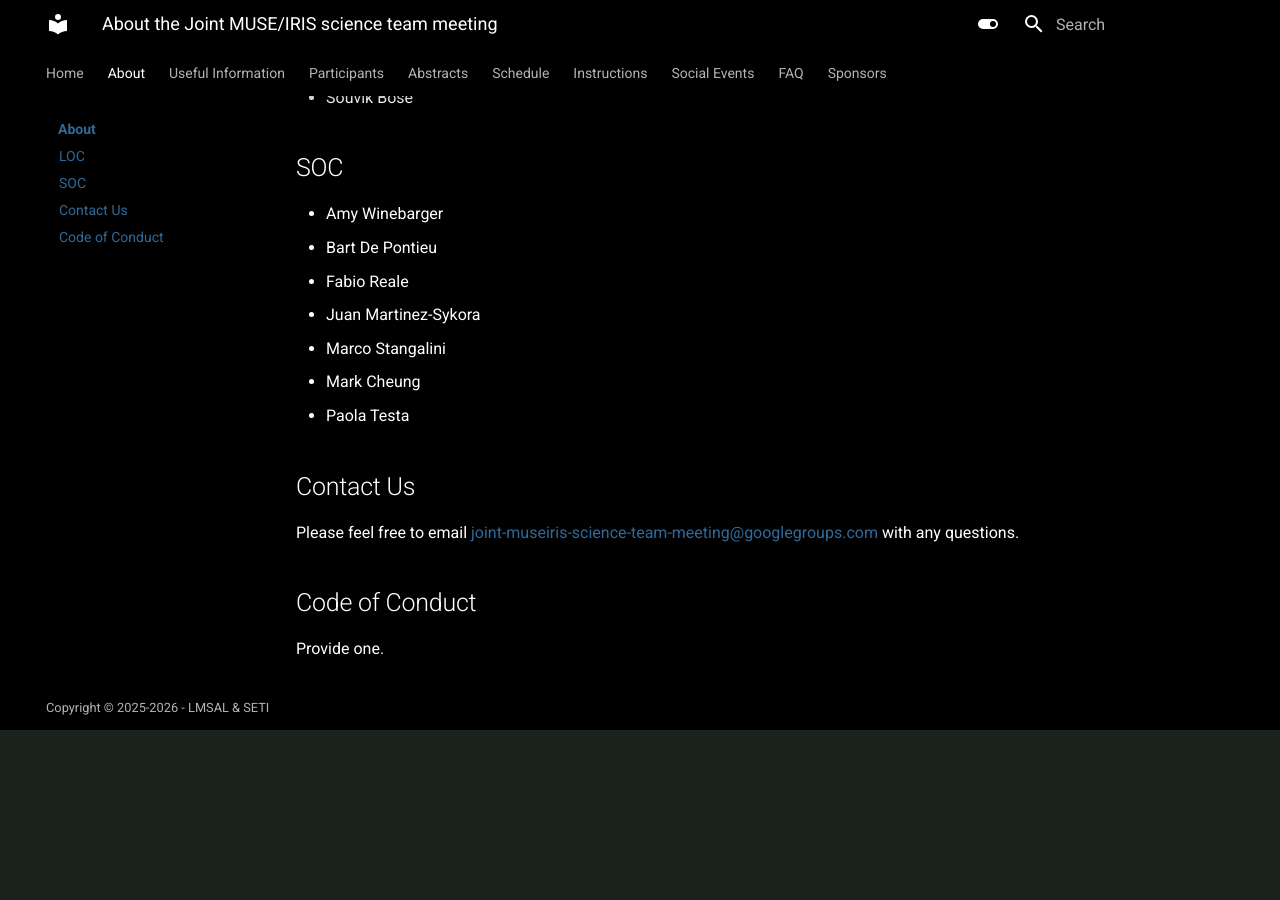
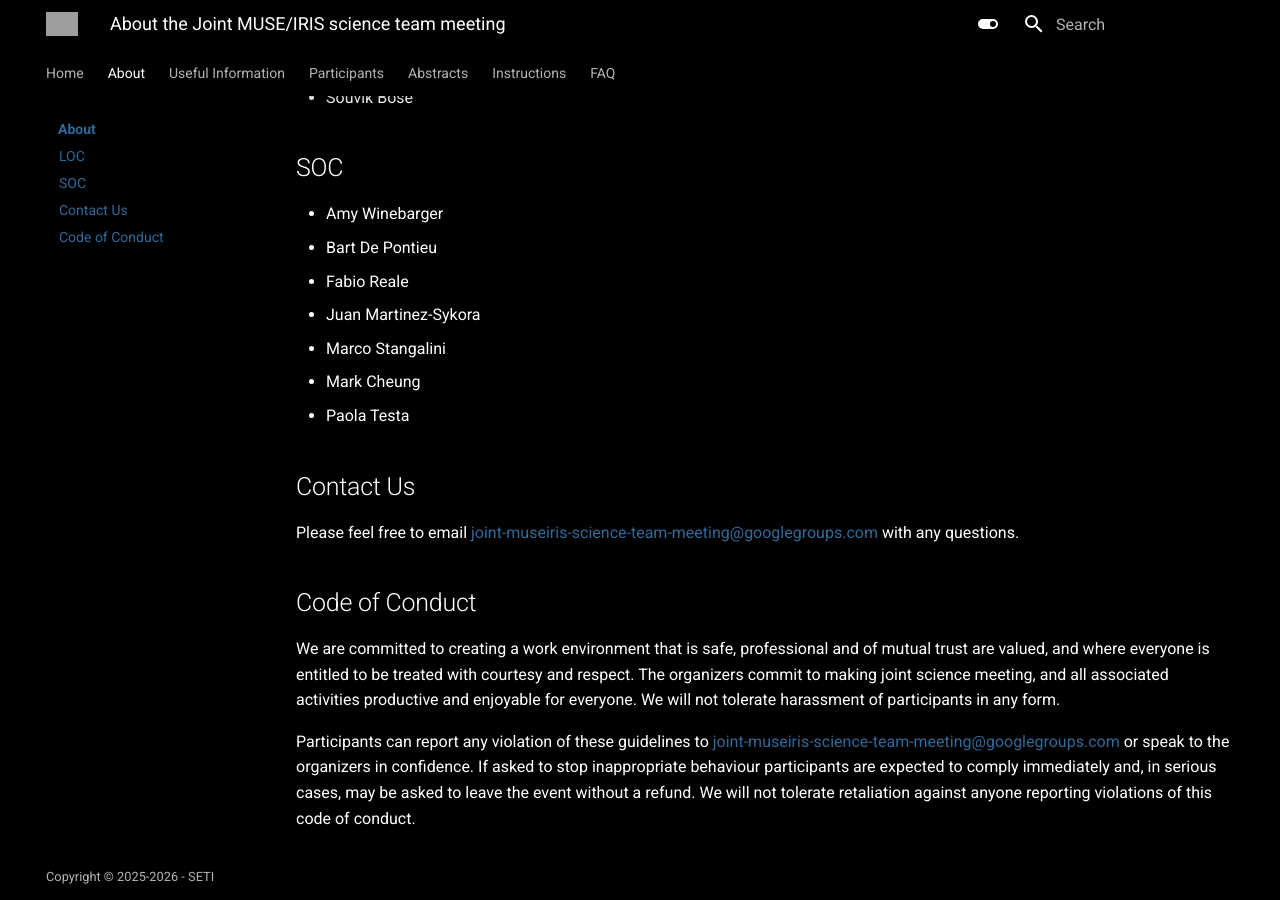
Before and after one commit to LM-SAL/iris_muse_team_meeting, an MkDocs documentation site: the page built from docs/about.md, in a window 1280 px wide and 900 px high, scrolled down 897 px. Built offline with MkDocs 1.6.1 and Material for MkDocs 9.7.7, drawn with Linux system fonts in a browser that asks for light colours; before the commit the page ends 1627 px from its top, so only the background shows below that; grey boxes are pictures that could not be loaded.

Commit message:
add code of conduct and other stuff (#12)
Co-authored-by: Juan <jumasy1980@gmail.com>

Former-commit-id: 099539f62e3c4ef902b73212db9ef65c208e86d4

```diff
--- a/docs/about.md
+++ b/docs/about.md
@@ -29,4 +29,10 @@ Please feel free to email [joint-museiris-science-team-meeting@googlegroups.com]
 
 ## Code of Conduct
 
-Provide one.
+We are committed to creating a work environment that is safe, professional and of mutual trust are valued, and where everyone is entitled to be treated with courtesy and respect.
+The organizers commit to making joint science meeting, and all associated activities productive and enjoyable for everyone.
+We will not tolerate harassment of participants in any form.
+
+Participants can report any violation of these guidelines to [joint-museiris-science-team-meeting@googlegroups.com](mailto:joint-museiris-science-team-meeting@googlegroups.com) or speak to the organizers in confidence.
+If asked to stop inappropriate behaviour participants are expected to comply immediately and, in serious cases, may be asked to leave the event without a refund.
+We will not tolerate retaliation against anyone reporting violations of this code of conduct.
--- a/mkdocs.yml
+++ b/mkdocs.yml
@@ -1,5 +1,5 @@
 site_name: Joint MUSE/IRIS science team meeting, October 27-30 2025
-site_author: LMSAL
+site_author: LOC Team
 site_url: https://iris_muse_team_meeting.seti.org
 extra_css:
   - stylesheets/extra.css
@@ -7,8 +7,8 @@ theme:
   name: material
   custom_dir: overrides
   locale: en
-  #logo: assets/images/2024-logo.png
-  #favicon: assets/images/favicon.png
+  logo: assets/images/cover_square.jpg
+  favicon: assets/images/favicon.png
   features:
     - announce.dismiss
     - navigation.tabs
@@ -26,7 +26,7 @@ theme:
       toggle:
         icon: material/toggle-switch-off-outline
         name: Switch to light mode
-copyright: Copyright &copy; 2025-2026 - LMSAL & SETI
+copyright: Copyright &copy; 2025-2026 - SETI
 markdown_extensions:
   - abbr
   - admonition
@@ -44,16 +44,16 @@ nav:
   - Useful Information: useful_info.md
   - Participants: participants.md
   - Abstracts: abstracts.md
-  - Schedule:
-    - Talk Schedule: schedule/full_schedule.md
-    - Keynote Speakers: schedule/keynotes.md
-    - Tutorials: schedule/tutorials.md
-    - Talks: schedule/talks.md
+  # - Schedule:
+  #   - Talk Schedule: schedule/full_schedule.md
+  #   - Keynote Speakers: schedule/keynotes.md
+  #   - Tutorials: schedule/tutorials.md
+  #   - Talks: schedule/talks.md
   - Instructions: instructions.md
-  - Social Events: social_events.md
+  #- Social Events: social_events.md
   - FAQ: faq.md
-  - Sponsors:
-    - our-sponsors.md
+  #- Sponsors:
+  #  - our-sponsors.md
 plugins:
   - search
   - table-reader
```
Also changed, not shown: docs/index.md (+1 -1 lines), docs/instructions.md (+1 -5 lines), docs/useful_info.md (+2 -2 lines), docs/assets/images/favicon.jpg (added).
